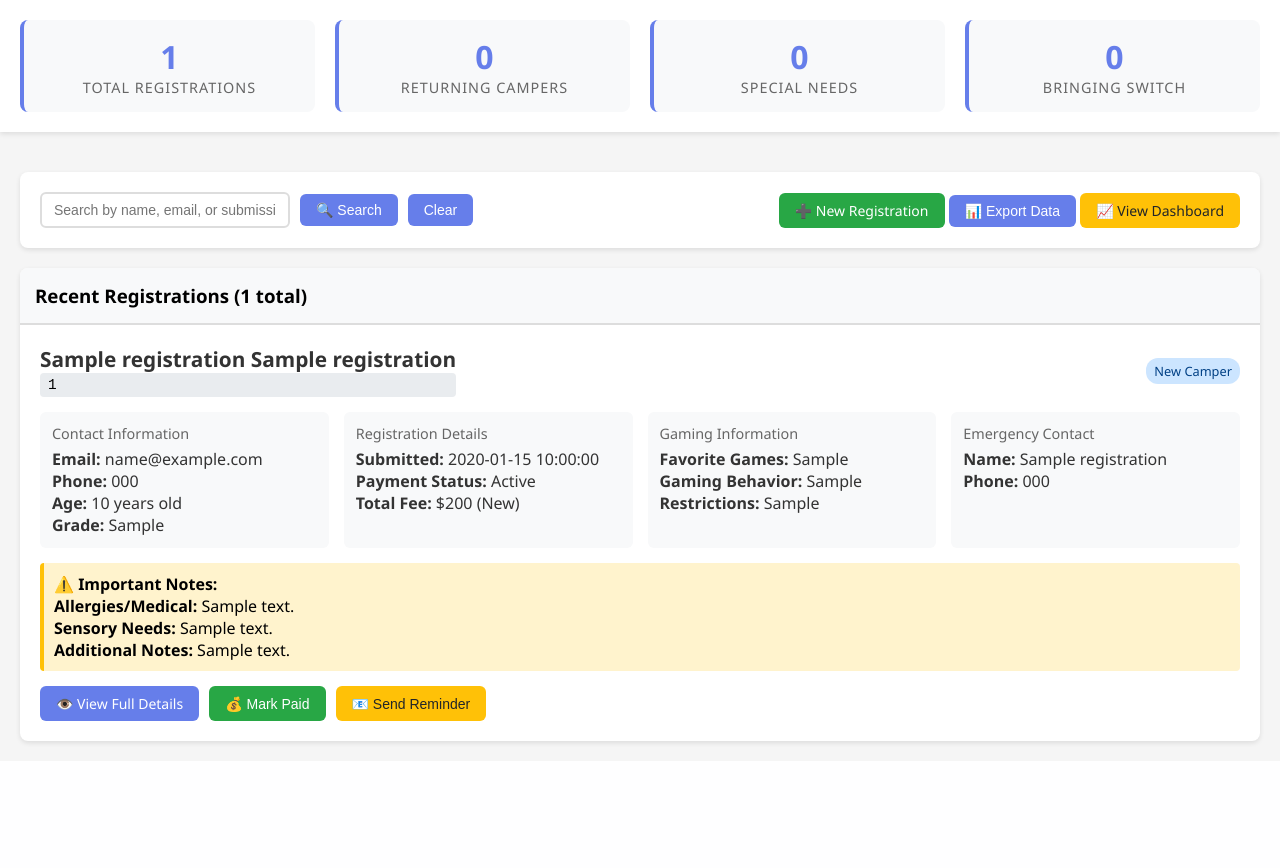
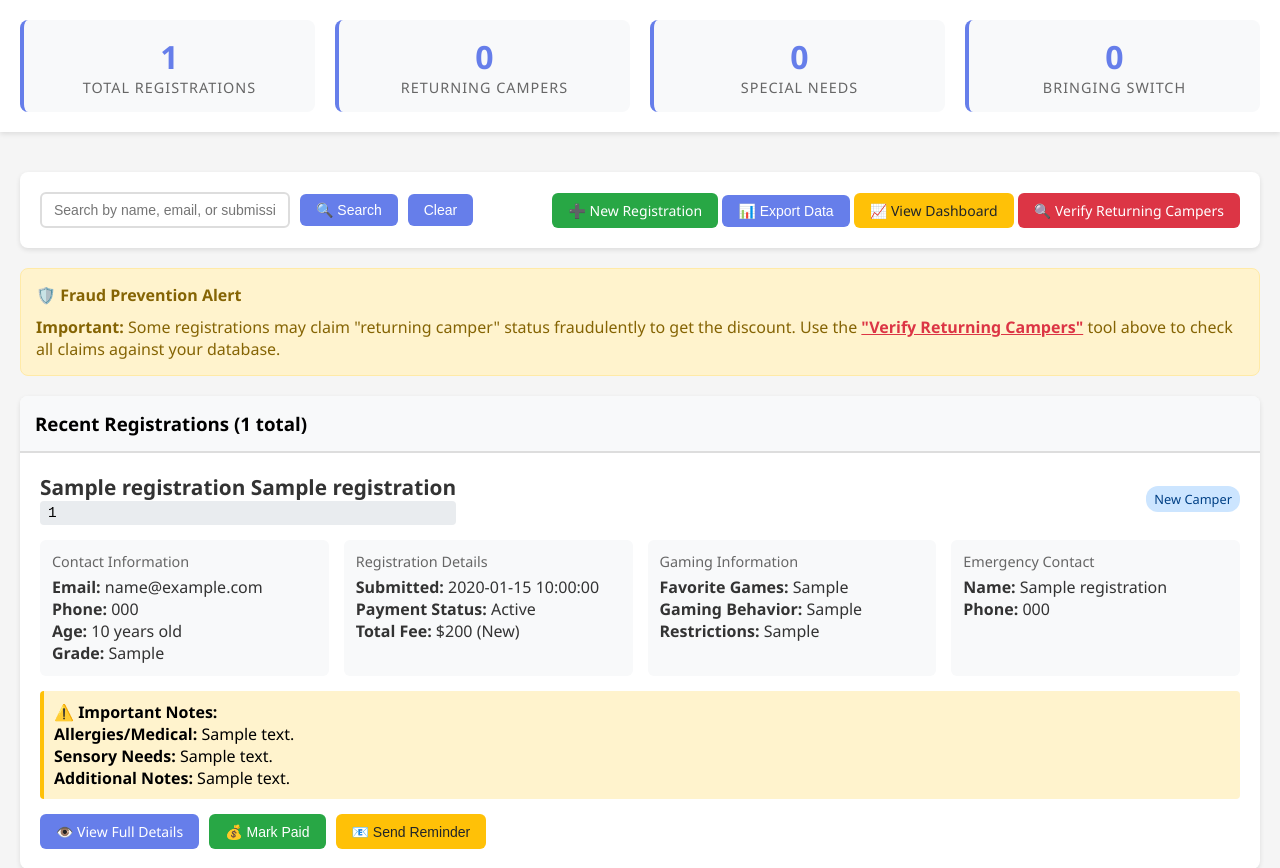
Before and after one commit to fowler013/CampPowerUp, a Flask app: template registration_form/templates/admin_dashboard.html in a window 1280 px wide. Shown: the part 115-983 px from the top of the page. Before the commit the page ends 861 px from the top, so only its background shows below. Run offline with Flask 3, Linux system fonts and the light colour scheme; the template is opened without the code that fills it: most values are stand-ins (such as "Sample title", 1, 10 or a date in 2020).

Commit message:
🛡️ Add comprehensive fraud prevention system for returning camper discounts
Features added:
- Database validation against previous registrations
- Additional verification fields for returning campers (previous year, instructor, memories)
- Admin verification tool at /admin/verify-returning-campers
- Fraud prevention alerts in admin dashboard
- Revenue impact tracking and statistics API
- Form validation to block fraudulent claims
- Updated documentation with fraud prevention procedures

Prevents false 'returning camper' claims that could result in lost revenue.
System now validates claims and provides admin tools for manual review.

```diff
--- a/registration_form/app.py
+++ b/registration_form/app.py
@@ -60,6 +60,9 @@ def init_registration_db():
 
             -- Camp Information
             is_returning_camper BOOLEAN DEFAULT FALSE,
+            previous_year TEXT,  -- When they last attended
+            previous_instructor TEXT,  -- Staff they remember
+            returning_camper_details TEXT,  -- Memories/activities from previous years
             camp_weeks TEXT,  -- JSON array of selected weeks
 
             -- Gaming Information
@@ -94,9 +97,44 @@ def init_registration_db():
     conn.commit()
     conn.close()
 
+def check_returning_camper_validity(child_first_name, child_last_name, parent_email):
+    """Check if a camper claiming to be returning actually has past registrations."""
+    conn = sqlite3.connect('registration_submissions.db')
+    cursor = conn.cursor()
+
+    # Check for exact name and email match
+    cursor.execute('''
+        SELECT COUNT(*) FROM registrations
+        WHERE LOWER(child_first_name) = LOWER(?)
+        AND LOWER(child_last_name) = LOWER(?)
+        AND LOWER(parent_email) = LOWER(?)
+        AND timestamp < datetime('now', '-1 day')  -- Must be from a previous session
+    ''', (child_first_name.strip(), child_last_name.strip(), parent_email.strip()))
+
+    exact_matches = cursor.fetchone()[0]
+
+    # Also check for just name match (in case email changed)
+    cursor.execute('''
+        SELECT COUNT(*) FROM registrations
+        WHERE LOWER(child_first_name) = LOWER(?)
+        AND LOWER(child_last_name) = LOWER(?)
+        AND timestamp < datetime('now', '-1 day')
+    ''', (child_first_name.strip(), child_last_name.strip()))
+
+    name_matches = cursor.fetchone()[0]
+
+    conn.close()
+
+    return {
+        'exact_matches': exact_matches,
+        'name_matches': name_matches,
+        'is_likely_returning': exact_matches > 0 or name_matches > 0
+    }
+
 def validate_form_data(data):
     """Validate form submission data."""
     errors = []
+    warnings = []
 
     # Required fields
     required_fields = [
@@ -131,7 +169,24 @@ def validate_form_data(data):
         if len(phone) != 10:
             errors.append("Please enter a valid 10-digit phone number")
 
-    return errors
+    # Returning camper validation
+    if data.get('is_returning_camper') == 'true':
+        # Require verification fields for returning campers
+        if not data.get('previous_year') or str(data.get('previous_year')).strip() == '':
+            errors.append("Please specify when your child last attended Camp Power-Up.")
+
+        # Check against database
+        if data.get('child_first_name') and data.get('child_last_name') and data.get('parent_email'):
+            validation_result = check_returning_camper_validity(
+                data['child_first_name'],
+                data['child_last_name'],
+                data['parent_email']
+            )
+
+            if not validation_result['is_likely_returning']:
+                errors.append("⚠️ VALIDATION ERROR: No previous registration found for this camper. Please select 'No - This is my child's first time' if this is their first time at Camp Power-Up. If you believe this is an error, please contact us directly.")
+
+    return errors, warnings
 
 @app.route('/')
 def registration_form():
@@ -156,7 +211,7 @@ def submit_registration():
         form_data = request.get_json() if request.is_json else request.form.to_dict()
 
         # Validate data
-        errors = validate_form_data(form_data)
+        errors, warnings = validate_form_data(form_data)
         if errors:
             return jsonify({'success': False, 'errors': errors}), 400
 
@@ -172,12 +227,13 @@ def submit_registration():
                 submission_id, parent_email, parent_phone, emergency_contact_name,
                 emergency_contact_phone, child_first_name, child_last_name,
                 child_age, child_grade, child_gender, is_returning_camper,
+                previous_year, previous_instructor, returning_camper_details,
                 camp_weeks, gaming_behavior, game_restrictions, bringing_own_switch,
                 favorite_games, games_owned, console_experience, has_allergies, allergy_details,
                 has_sensory_issues, sensory_details, medical_conditions,
                 photo_permission, marketing_permission, tshirt_size,
                 how_heard_about_camp, additional_notes, raw_form_data
-            ) VALUES (?, ?, ?, ?, ?, ?, ?, ?, ?, ?, ?, ?, ?, ?, ?, ?, ?, ?, ?, ?, ?, ?, ?, ?, ?, ?, ?, ?, ?)
+            ) VALUES (?, ?, ?, ?, ?, ?, ?, ?, ?, ?, ?, ?, ?, ?, ?, ?, ?, ?, ?, ?, ?, ?, ?, ?, ?, ?, ?, ?, ?, ?, ?)
         ''', (
             submission_id,
             form_data.get('parent_email'),
@@ -190,6 +246,9 @@ def submit_registration():
             form_data.get('child_grade'),
             form_data.get('child_gender'),
             form_data.get('is_returning_camper') == 'true',
+            form_data.get('previous_year') if form_data.get('is_returning_camper') == 'true' else None,
+            form_data.get('previous_instructor') if form_data.get('is_returning_camper') == 'true' else None,
+            form_data.get('returning_camper_details') if form_data.get('is_returning_camper') == 'true' else None,
             json.dumps(form_data.get('camp_weeks', [])),
             form_data.get('gaming_behavior'),
             form_data.get('game_restrictions'),
@@ -635,6 +694,152 @@ def confirmation(submission_id):
     except Exception as e:
         return f"Error retrieving registration: {str(e)}", 500
 
+@app.route('/admin/verify-returning-campers')
+def verify_returning_campers():
+    """Admin tool to review returning camper claims."""
+    conn = sqlite3.connect(REGISTRATION_DB)
+    cursor = conn.cursor()
+
+    # Get all registrations claiming to be returning campers
+    cursor.execute('''
+        SELECT
+            id, submission_id, child_first_name, child_last_name, parent_email,
+            previous_year, previous_instructor, returning_camper_details,
+            timestamp
+        FROM registrations
+        WHERE is_returning_camper = 1
+        ORDER BY timestamp DESC
+    ''')
+
+    returning_campers = cursor.fetchall()
+    verified_campers = []
+
+    for camper in returning_campers:
+        # Check if this camper has previous registrations
+        validation_result = check_returning_camper_validity(
+            camper[2], camper[3], camper[4]  # first_name, last_name, email
+        )
+
+        verified_campers.append({
+            'id': camper[0],
+            'submission_id': camper[1],
+            'name': f"{camper[2]} {camper[3]}",
+            'email': camper[4],
+            'previous_year': camper[5],
+            'previous_instructor': camper[6],
+            'details': camper[7],
+            'timestamp': camper[8],
+            'validation': validation_result,
+            'verified': validation_result['is_likely_returning']
+        })
+
+    conn.close()
+
+    # Create simple HTML response
+    html = '''
+    <!DOCTYPE html>
+    <html>
+    <head>
+        <title>Returning Camper Verification</title>
+        <style>
+            body { font-family: Arial, sans-serif; margin: 20px; }
+            .verified { background: #d4edda; border-left: 4px solid #28a745; }
+            .unverified { background: #f8d7da; border-left: 4px solid #dc3545; }
+            .camper { padding: 15px; margin: 10px 0; border-radius: 5px; }
+            .warning { color: #721c24; font-weight: bold; }
+            .details { margin: 10px 0; padding: 10px; background: #f8f9fa; border-radius: 3px; }
+            .back-btn { background: #007bff; color: white; padding: 10px 20px; text-decoration: none; border-radius: 5px; }
+        </style>
+    </head>
+    <body>
+        <h1>🔍 Returning Camper Verification Report</h1>
+        <a href="/admin" class="back-btn">← Back to Admin Panel</a>
+        <p>This report shows all registrations claiming returning camper status and their verification status.</p>
+    '''
+
+    if not verified_campers:
+        html += '<p><em>No returning camper registrations found.</em></p>'
+
+    for camper in verified_campers:
+        status_class = 'verified' if camper['verified'] else 'unverified'
+        status_text = '✅ VERIFIED' if camper['verified'] else '⚠️ NEEDS REVIEW'
+
+        html += f'''
+        <div class="camper {status_class}">
+            <h3>{camper['name']} - {status_text}</h3>
+            <p><strong>Email:</strong> {camper['email']}</p>
+            <p><strong>Registration ID:</strong> {camper['submission_id']}</p>
+            <p><strong>Submitted:</strong> {camper['timestamp']}</p>
+
+            <div class="details">
+                <p><strong>Previous Year Claimed:</strong> {camper['previous_year'] or 'Not provided'}</p>
+                <p><strong>Staff Remembered:</strong> {camper['previous_instructor'] or 'Not provided'}</p>
+                <p><strong>Previous Experience:</strong> {camper['details'] or 'Not provided'}</p>
+            </div>
+
+            <p><strong>Database Check:</strong>
+                {camper['validation']['exact_matches']} exact matches,
+                {camper['validation']['name_matches']} name matches
+            </p>
+
+            {f'<p class="warning">⚠️ ACTION REQUIRED: Contact this family to verify attendance or request additional payment.</p>' if not camper['verified'] else ''}
+        </div>
+        '''
+
+    html += '''
+        <div style="margin-top: 30px; padding: 20px; background: #e7f3ff; border-radius: 5px;">
+            <h3>📋 Action Items for Unverified Claims:</h3>
+            <ol>
+                <li>Contact the family directly to verify previous attendance</li>
+                <li>Check with previous year staff if names are provided</li>
+                <li>Request payment adjustment if claim is invalid</li>
+                <li>Update registration record with verification status</li>
+            </ol>
+        </div>
+    </body>
+    </html>
+    '''
+
+    return html
+
+@app.route('/admin/registration-stats')
+def registration_stats():
+    """Show registration statistics including pricing breakdown."""
+    conn = sqlite3.connect(REGISTRATION_DB)
+    cursor = conn.cursor()
+
+    # Get counts
+    cursor.execute('SELECT COUNT(*) FROM registrations WHERE is_returning_camper = 1')
+    returning_count = cursor.fetchone()[0]
+
+    cursor.execute('SELECT COUNT(*) FROM registrations WHERE is_returning_camper = 0')
+    new_count = cursor.fetchone()[0]
+
+    # Calculate potential revenue impact
+    new_price = CAMP_CONFIG['pricing']['new_camper']['total']
+    returning_price = CAMP_CONFIG['pricing']['returning_camper']['total']
+
+    total_registrations = returning_count + new_count
+    current_revenue = (returning_count * returning_price) + (new_count * new_price)
+    if_all_new_revenue = total_registrations * new_price
+    potential_lost_revenue = if_all_new_revenue - current_revenue
+
+    return jsonify({
+        'total_registrations': total_registrations,
+        'returning_campers': returning_count,
+        'new_campers': new_count,
+        'pricing': {
+            'new_camper_price': new_price,
+            'returning_camper_price': returning_price,
+            'discount_amount': new_price - returning_price
+        },
+        'revenue': {
+            'current_total': current_revenue,
+            'potential_if_all_new': if_all_new_revenue,
+            'potential_lost': potential_lost_revenue
+        }
+    })
+
 if __name__ == '__main__':
     init_registration_db()
     print("🏕️ Camp Power-Up Registration Form")
--- a/registration_form/templates/admin_dashboard.html
+++ b/registration_form/templates/admin_dashboard.html
@@ -319,7 +319,17 @@
                 <a href="/" class="btn btn-success">➕ New Registration</a>
                 <button class="btn btn-primary" onclick="exportData()">📊 Export Data</button>
                 <a href="../" class="btn btn-warning">📈 View Dashboard</a>
+                <a href="/admin/verify-returning-campers" class="btn" style="background: #dc3545; color: white;">🔍 Verify Returning Campers</a>
             </div>
+        </div>
+
+        <!-- Fraud Prevention Alert -->
+        <div style="background: #fff3cd; border: 1px solid #ffeaa7; border-radius: 8px; padding: 15px; margin: 20px 0;">
+            <h4 style="color: #856404; margin: 0 0 10px 0;">🛡️ Fraud Prevention Alert</h4>
+            <p style="color: #856404; margin: 0;">
+                <strong>Important:</strong> Some registrations may claim "returning camper" status fraudulently to get the discount.
+                Use the <a href="/admin/verify-returning-campers" style="color: #dc3545; font-weight: bold;">"Verify Returning Campers"</a> tool above to check all claims against your database.
+            </p>
         </div>
 
         <div class="registrations-table">
```
Also changed, not shown: camp_config.py (added, +94 -0 lines), registration_form/REGISTRATION_GUIDE_UPDATED.md (added, +158 -0 lines), registration_form/templates/registration_form.html (+58 -1 lines), registration_form/update_database.py (added, +38 -0 lines).
